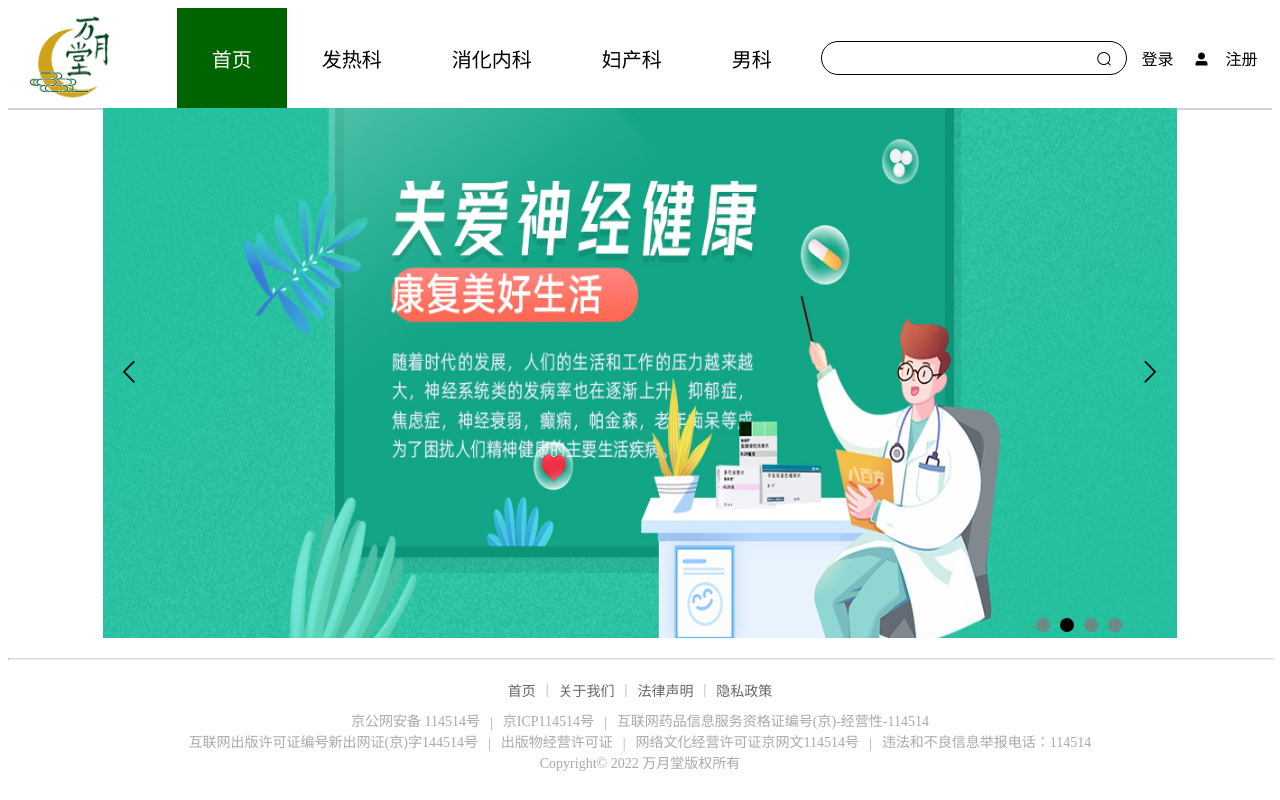
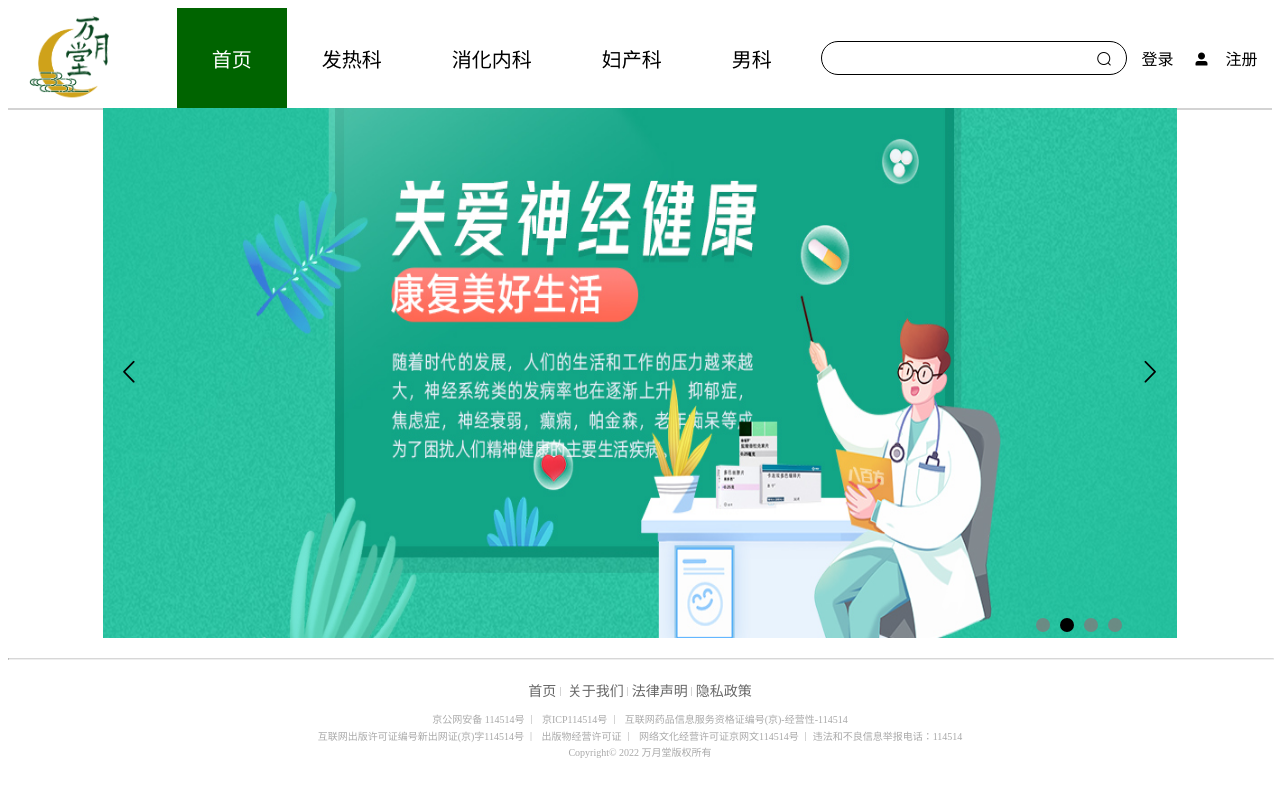
Before and after one commit to TsaiDuck/WanYueTang_Vue, a Vue app: page /#/home in a window 1280 px wide. Built offline with nearby package versions, Linux system fonts and the light colour scheme.

Commit message:
修改了下footer样式

```diff
--- a/src/components/footer/Footer.vue
+++ b/src/components/footer/Footer.vue
@@ -1,20 +1,17 @@
 <template>
   <div class="footer">
-    <hr>
+    <hr />
     <div class="footer-top">
-      <a href="#/home">首页</a><span class="span">|</span>
-      <a href="#">关于我们</a><span class="span">|</span>
+      <a href="#/home">首页</a><span class="span">|</span> <a href="#">关于我们</a><span class="span">|</span>
       <a href="#">法律声明</a><span class="span">|</span>
       <a href="#">隐私政策</a>
     </div>
     <div class="footer-bottom">
-      <span>京公网安备&nbsp;114514号</span><span class="span">|</span>
-      <span>京ICP114514号</span><span class="span">|</span>
-      <span>互联网药品信息服务资格证编号(京)-经营性-114514</span><br/>
-      <span>互联网出版许可证编号新出网证(京)字144514号</span><span class="span">|</span>
-      <span>出版物经营许可证</span><span class="span">|</span>
-      <span>网络文化经营许可证京网文114514号</span><span class="span">|</span>
-      <span>违法和不良信息举报电话：114514</span><br/>
+      <span>京公网安备&nbsp;114514号</span><span class="span">|</span> <span>京ICP114514号</span
+      ><span class="span">|</span> <span>互联网药品信息服务资格证编号(京)-经营性-114514</span><br />
+      <span>互联网出版许可证编号新出网证(京)字114514号</span><span class="span">|</span> <span>出版物经营许可证</span
+      ><span class="span">|</span> <span>网络文化经营许可证京网文114514号</span><span class="span">|</span>
+      <span>违法和不良信息举报电话：114514</span><br />
       <span>Copyright&copy;&nbsp;2022&nbsp;万月堂版权所有</span>
     </div>
   </div>
@@ -25,40 +22,41 @@ export default {}
 </script>
 
 <style lang="less" scoped>
-  *{
+* {
   padding: 0;
   margin: 0;
 }
-  .footer{
+.footer {
   color: darkgray;
   margin-top: 20px;
   width: 100%;
   height: 110px;
   text-align: center;
   font-size: 14px;
-    hr{
+  hr {
     width: 100%;
     border-top: 1px solid rgba(169, 169, 169, 0.46);
   }
-    a{
+  a {
     color: #666666;
     text-decoration: none;
     vertical-align: middle;
   }
-    a:hover{
+  a:hover {
     color: darkgreen;
   }
 }
-  .span{
+span {
   vertical-align: middle;
-    margin: 0 10px;
+  margin: 5px 3px;
+  font-size: 10px;
 }
-  .footer-top{
+.footer-top {
   padding-top: 20px;
 }
-  .footer-bottom{
+.footer-bottom {
   padding-top: 10px;
-    a{
+  a {
     color: darkgray;
   }
 }
```
Lines whose indentation alone changed are shown as unchanged.
